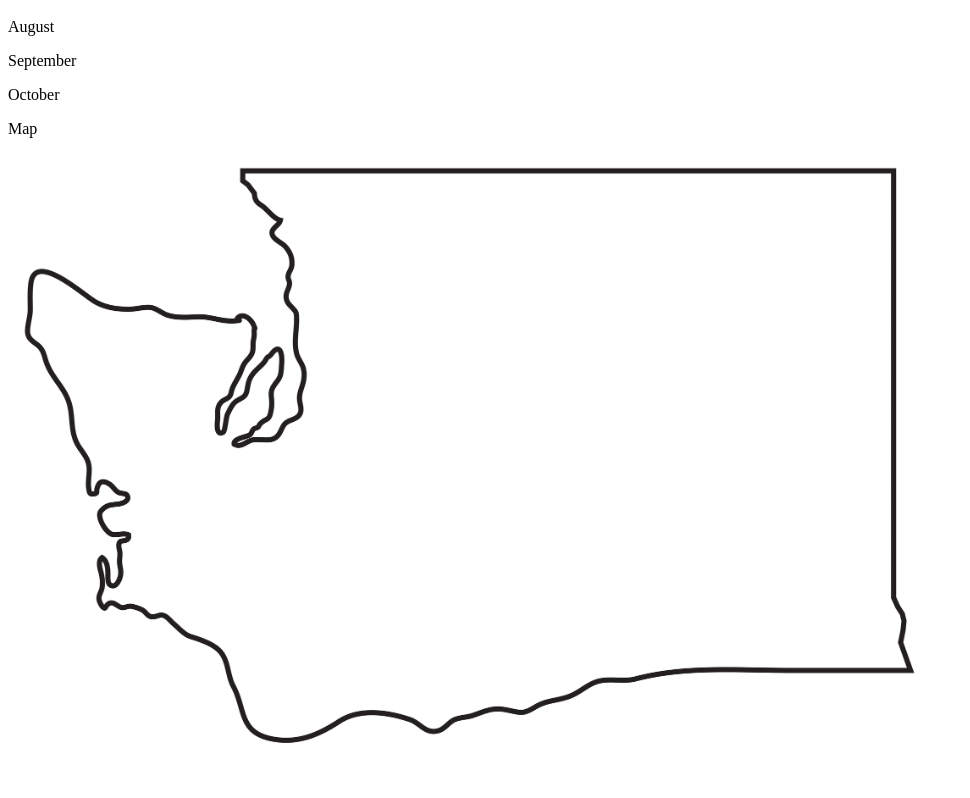
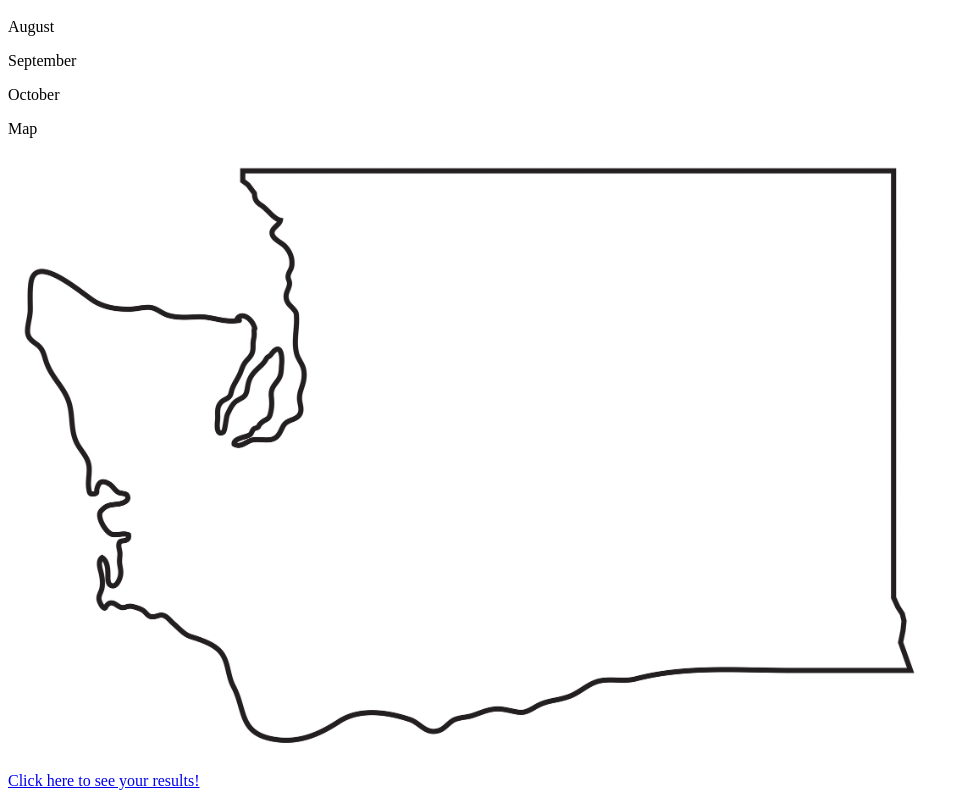
Before and after one commit to cynthem/Cabin-Generator, a React (Create React App) app: page / in a window 1280 px wide. Shown: the part 248-1046 px from the top of the page, without its empty margins (0-970 px from the left). Built offline with nearby package versions, Linux system fonts and the light colour scheme.

Commit message:
Created results and home links

```diff
--- a/src/App.js
+++ b/src/App.js
@@ -1,5 +1,5 @@
 import React from 'react';
-import { BrowserRouter as Router, Route, Routes } from 'react-router-dom';
+import { BrowserRouter as Router, Route, Routes, Link } from 'react-router-dom';
 import Home from './components/home/home';
 import Results from './components/results/results';
 
@@ -8,8 +8,8 @@ function App() {
     <Router>
       <div className="App">
         <Routes>
-          <Route exact path="/" element={<Home />} />
-          <Route path="/results" element={<Results />} />
+          <Route exact path="/" element={<><Home /><Link to="/results">Click here to see your results!</Link></>} />
+          <Route path="/results" element={<><Results /><Link to="/">Click here to start over.</Link></>} />
         </Routes>
       </div>
     </Router>
```
